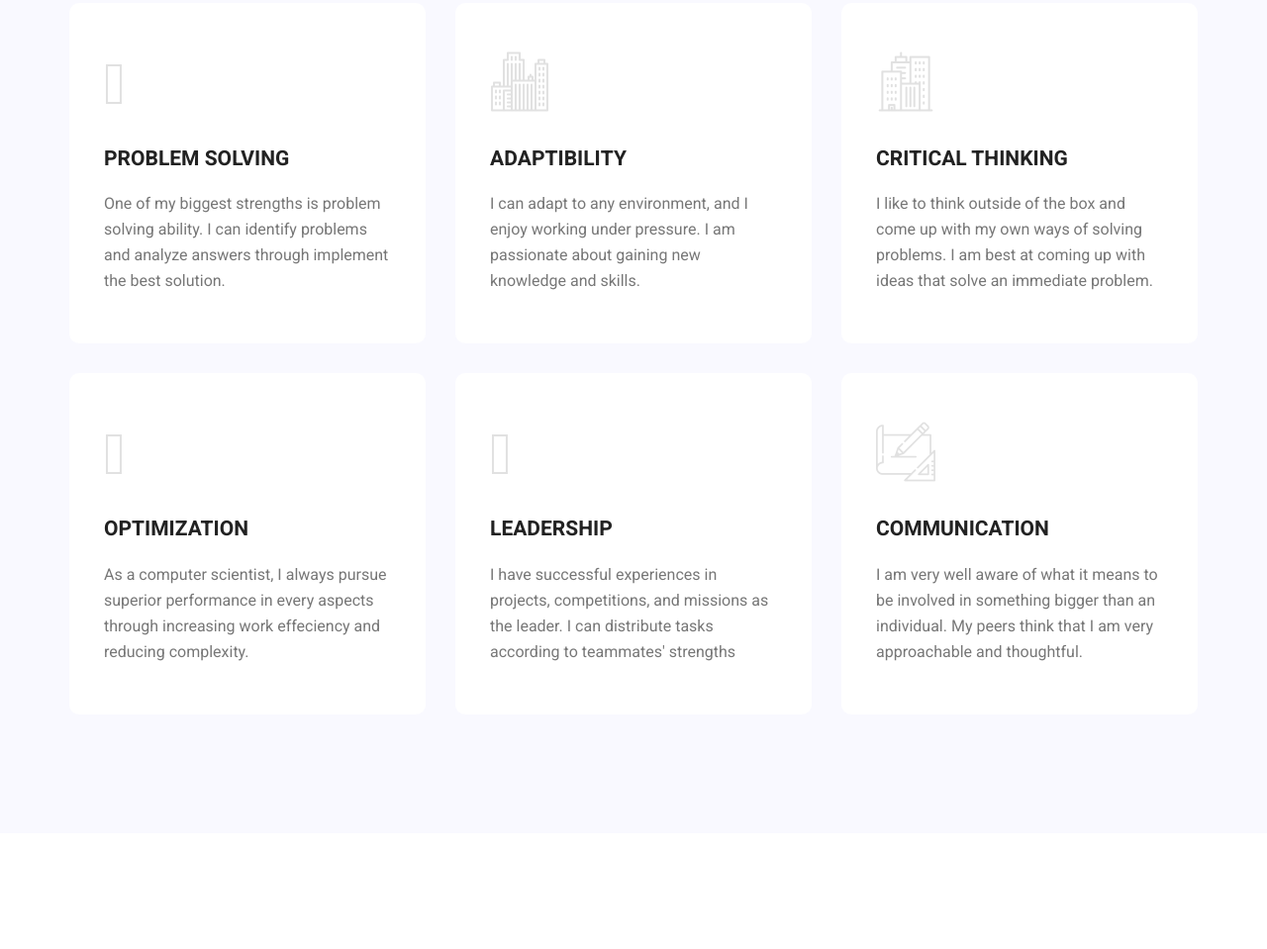
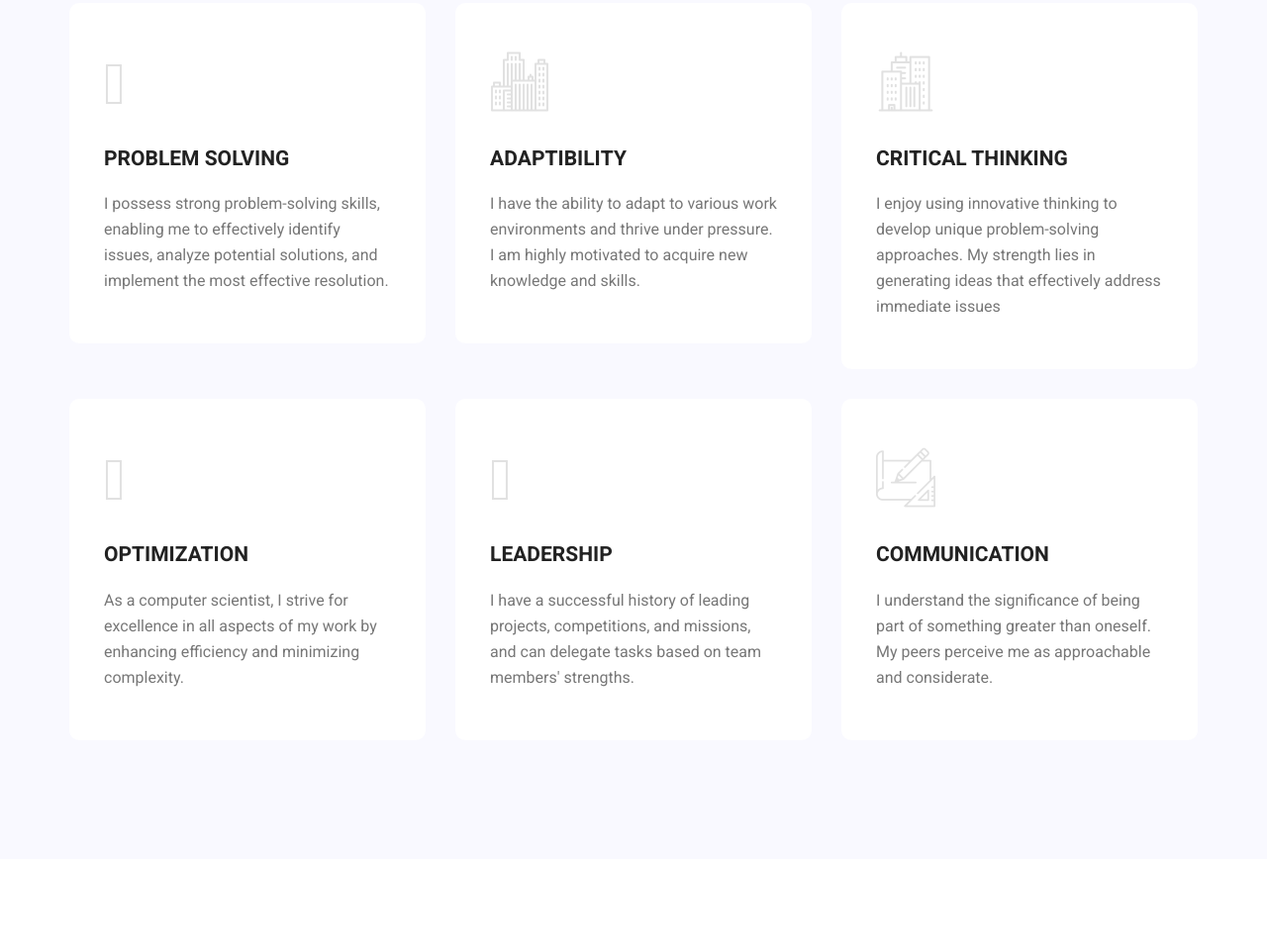
Before and after one commit to jiwoongjeontemp/jiwoongjeontemp.github.io, a plain HTML site: page index.html in a window 1280 px wide. Shown: the part 1682-2641 px from the top of the page at 99% size. Drawn offline with Linux system fonts and the light colour scheme.

Commit message:
Update index.html

```diff
--- a/index.html
+++ b/index.html
@@ -193,42 +193,42 @@
         				<div class="feature_item">
         					<i class="flaticon-behance-logo"></i>
         					<h4>Problem Solving</h4>
-        					<p>One of my biggest strengths is problem solving ability. I can identify problems and analyze answers through implement the best solution. </p>
+        					<p>I possess strong problem-solving skills, enabling me to effectively identify issues, analyze potential solutions, and implement the most effective resolution. </p>
         				</div>
         			</div>
         			<div class="col-lg-4 col-md-6">
         				<div class="feature_item">
         					<i class="flaticon-linkedin-logo"></i>
         					<h4>Adaptibility</h4>
-        					<p>I can adapt to any environment, and I enjoy working under pressure. I am passionate about gaining new knowledge and skills.</p>
+        					<p>I have the ability to adapt to various work environments and thrive under pressure. I am highly motivated to acquire new knowledge and skills. </p>
         				</div>
         			</div>
         			<div class="col-lg-4 col-md-6">
         				<div class="feature_item">
         					<i class="flaticon-twitter-logo-silhouette"></i>
         					<h4>Critical Thinking</h4>
-        					<p>I like to think outside of the box and come up with my own ways of solving problems. I am best at coming up with ideas that solve an immediate problem.  </p>
+        					<p>I enjoy using innovative thinking to develop unique problem-solving approaches. My strength lies in generating ideas that effectively address immediate issues  </p>
         				</div>
         			</div>
         			<div class="col-lg-4 col-md-6">
         				<div class="feature_item">
         					<i class="flaticon-github-logo"></i>
         					<h4>Optimization</h4>
-        					<p>As a computer scientist, I always pursue superior performance in every aspects through increasing work effeciency and reducing complexity.</p>
+        					<p>As a computer scientist, I strive for excellence in all aspects of my work by enhancing efficiency and minimizing complexity.</p>
         				</div>
         			</div>
         			<div class="col-lg-4 col-md-6">
         				<div class="feature_item">
         					<i class="flaticon-dribbble-logo"></i>
         					<h4>Leadership</h4>
-        					<p>I have successful experiences in projects, competitions, and missions as the leader. I can distribute tasks according to teammates' strengths</p>
+        					<p>I have a successful history of leading projects, competitions, and missions, and can delegate tasks based on team members' strengths.</p>
         				</div>
         			</div>
         			<div class="col-lg-4 col-md-6">
         				<div class="feature_item">
         					<i class="flaticon-instagram-logo"></i>
         					<h4>Communication</h4>
-        					<p>I am very well aware of what it means to be involved in something bigger than an individual. My peers think that I am very approachable and thoughtful.</p>
+        					<p>I understand the significance of being part of something greater than oneself. My peers perceive me as approachable and considerate.</p>
         				</div>
         			</div>
         		</div>
```
